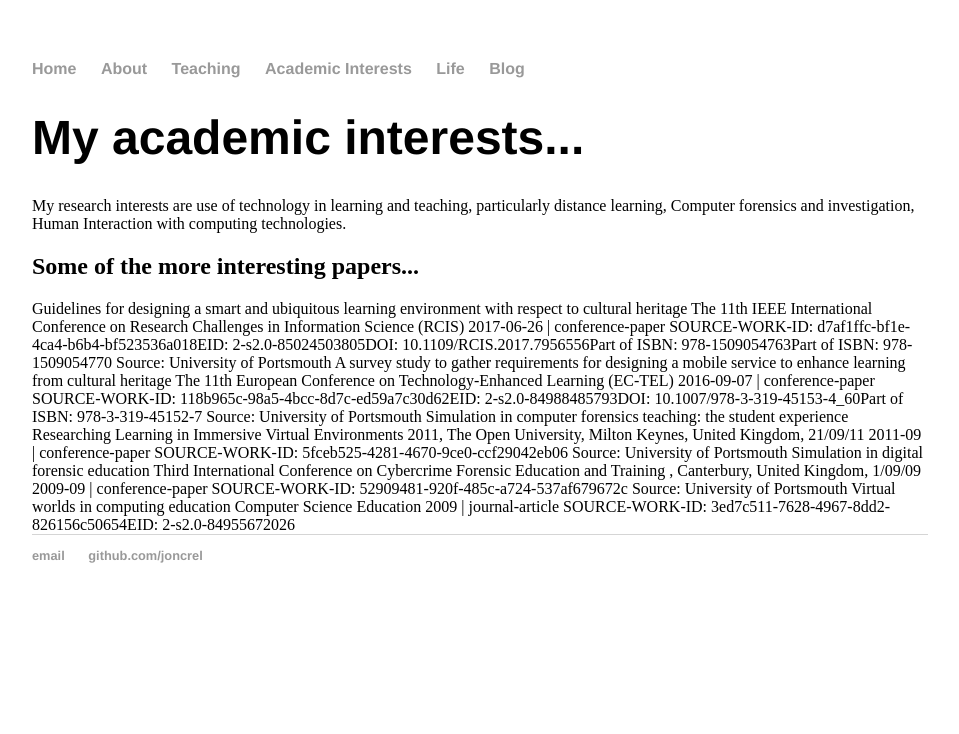
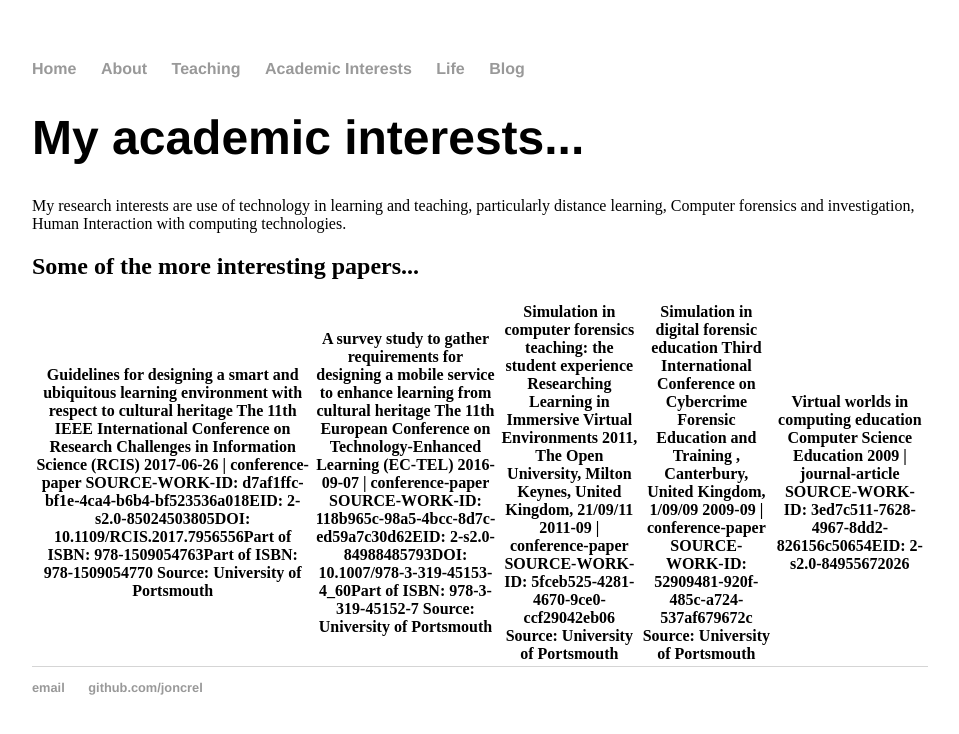
Before and after one commit to joncrel/joncrel.github.io, a Jekyll site: the page built from research/index.html, in a window 1280 px wide. Shown: the top 734 px of the page, without its empty margins (160-1119 px from the left). Built offline with Jekyll 4.4.1, drawn with Linux system fonts in a browser that asks for light colours; part of the change alters nothing that is shown.

```diff
--- a/research/index.html
+++ b/research/index.html
@@ -8,31 +8,31 @@ My research interests are use of technology in learning and teaching, particular
 
 	<h2> Some of the more interesting papers...</h2>
 
-Guidelines for designing a smart and ubiquitous learning environment with respect to cultural heritage
+<table><th>Guidelines for designing a smart and ubiquitous learning environment with respect to cultural heritage
 The 11th IEEE International Conference on Research Challenges in Information Science (RCIS)
 2017-06-26 | conference-paper
 SOURCE-WORK-ID: d7af1ffc-bf1e-4ca4-b6b4-bf523536a018EID: 2-s2.0-85024503805DOI: 10.1109/RCIS.2017.7956556Part of ISBN: 978-1509054763Part of ISBN: 978-1509054770
-Source: University of Portsmouth
+Source: University of Portsmouth</th>
 
-A survey study to gather requirements for designing a mobile service to enhance learning from cultural heritage
+<th>A survey study to gather requirements for designing a mobile service to enhance learning from cultural heritage
 The 11th European Conference on Technology-­Enhanced Learning (EC-TEL)
 2016-09-07 | conference-paper
 SOURCE-WORK-ID: 118b965c-98a5-4bcc-8d7c-ed59a7c30d62EID: 2-s2.0-84988485793DOI: 10.1007/978-3-319-45153-4_60Part of ISBN: 978-3-319-45152-7
-Source: University of Portsmouth
+Source: University of Portsmouth</th>
 
-Simulation in computer forensics teaching: the student experience
+<th>Simulation in computer forensics teaching: the student experience
 Researching Learning in Immersive Virtual Environments 2011, The Open University, Milton Keynes, United Kingdom, 21/09/11
 2011-09 | conference-paper
 SOURCE-WORK-ID: 5fceb525-4281-4670-9ce0-ccf29042eb06
-Source: University of Portsmouth
+Source: University of Portsmouth</th>
 
-Simulation in digital forensic education
+<th>Simulation in digital forensic education
 Third International Conference on Cybercrime Forensic Education and Training , Canterbury, United Kingdom, 1/09/09
 2009-09 | conference-paper
 SOURCE-WORK-ID: 52909481-920f-485c-a724-537af679672c
-Source: University of Portsmouth
+Source: University of Portsmouth</th>
 
-Virtual worlds in computing education
+<th>Virtual worlds in computing education
 Computer Science Education
 2009 | journal-article
-SOURCE-WORK-ID: 3ed7c511-7628-4967-8dd2-826156c50654EID: 2-s2.0-84955672026</div><!-- /.blurb -->
+	SOURCE-WORK-ID: 3ed7c511-7628-4967-8dd2-826156c50654EID: 2-s2.0-84955672026</th></table></div><!-- /.blurb -->
```
